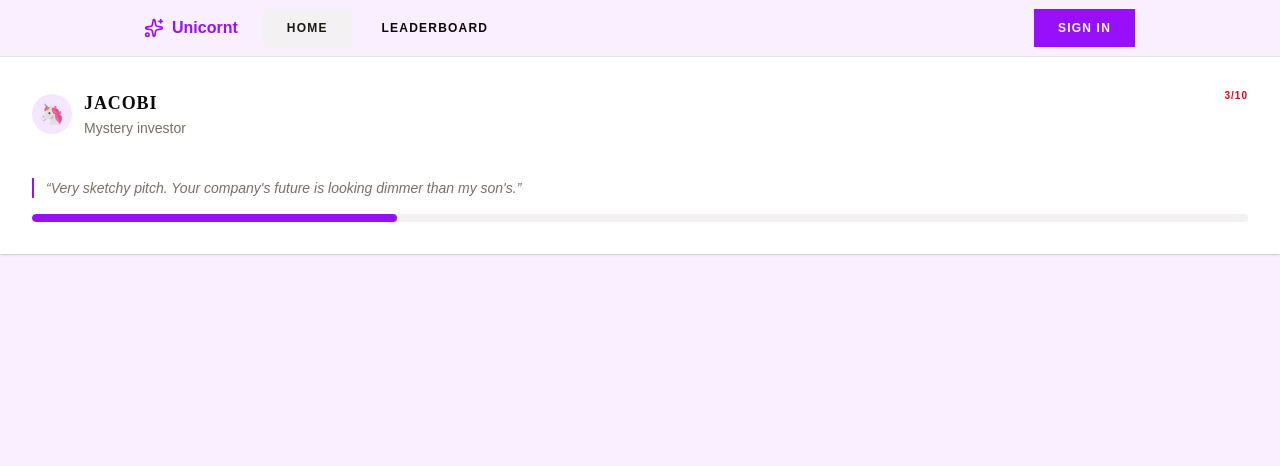
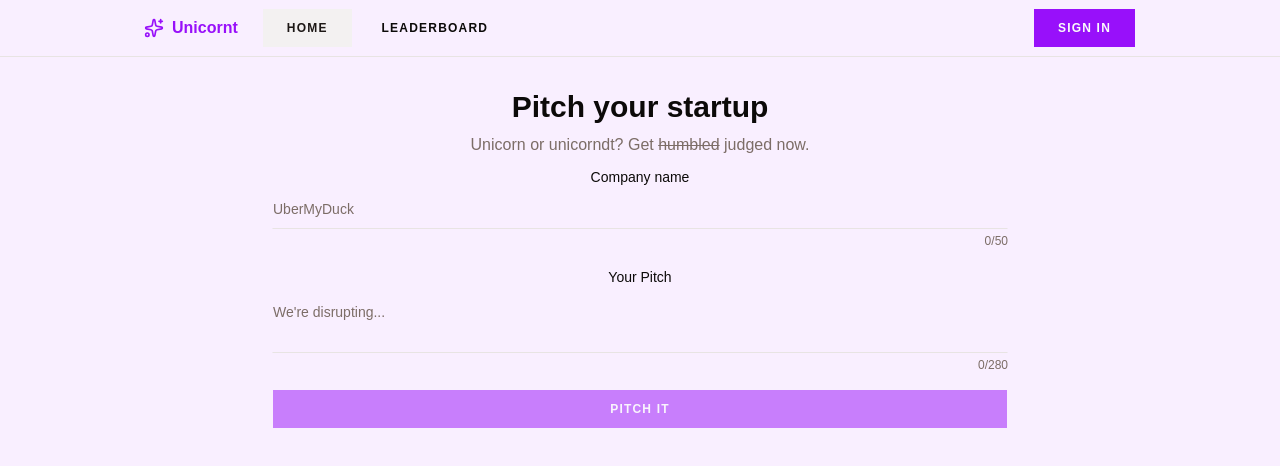
Before and after one commit to codexistent/unicornt, a React (Vite) app in the folder web/: page / in a window 1280 px wide. Shown: the top 466 px of the page. Built offline with nearby package versions, Linux system fonts and the light colour scheme.

Commit message:
pitch frontend

```diff
--- a/web/src/App.tsx
+++ b/web/src/App.tsx
@@ -1,9 +1,9 @@
 import { useState } from "react";
 import type { PageState, Pitch, User } from "./types";
-import { HomePage } from "./pages/HomePage";
 import { LeaderboardPage } from "./pages/LeaderboardPage";
 import { NavBar } from "./widgets/NavBar";
 import { user1 } from "./mocks/mockData";
+import HomePage from "./pages/HomePage";
 
 function App() {
   const [page, setPage] = useState<PageState>("home");
@@ -46,7 +46,7 @@ function App() {
         onSignOut={onSignOut}
       />
       {/* TODO: replace with routing isnstead of state switching */}
-      {page === "home" && <HomePage />}
+      {page === "home" && <HomePage isLoggedIn={loggedIn} />}
       {page === "lboard" && <LeaderboardPage />}
     </>
   );
--- /dev/null
+++ b/web/src/components/ui/textarea.tsx
@@ -0,0 +1,17 @@
+import * as React from "react"
+import { cn } from "cn"
+
+function Textarea({ className, ...props }: React.ComponentProps<"textarea">) {
+  return (
+    <textarea
+      data-slot="textarea"
+      className={cn(
+        "flex field-sizing-content min-h-16 w-full resize-none rounded-none border border-transparent border-b-input bg-transparent px-0 py-3 text-base transition-[color,border-color] outline-none placeholder:text-muted-foreground focus-visible:border-b-ring disabled:cursor-not-allowed disabled:opacity-50 aria-invalid:border-b-destructive md:text-sm dark:aria-invalid:border-b-destructive/50",
+        className
+      )}
+      {...props}
+    />
+  )
+}
+
+export { Textarea }
--- /dev/null
+++ b/web/src/globals.ts
@@ -0,0 +1,2 @@
+export const MAX_NAME = 50;
+export const MAX_TEXT = 280;
--- a/web/src/pages/HomePage.tsx
+++ b/web/src/pages/HomePage.tsx
@@ -1,10 +1,126 @@
-import { judgeResult1 } from "../mocks/mockData";
-import { JudgeCard } from "../widgets/JudgeCard";
+import { MAX_NAME, MAX_TEXT } from "@/globals";
+import { judgePitch } from "@/api";
+import type { Pitch, PitchFormState } from "@/types";
+import { useState, type SubmitEvent } from "react";
+import { Input } from "@/components/ui/input";
+import { Textarea } from "@/components/ui/textarea";
+import { Button } from "@/components/ui/button";
+import { JudgeCard } from "@/widgets/JudgeCard";
 
-export function HomePage() {
+type HomePageProps = {
+  isLoggedIn: boolean;
+};
+
+export default function HomePage({ isLoggedIn }: HomePageProps) {
+  const [state, setState] = useState<PitchFormState>({ status: "idle" });
+  const [companyName, setCompanyName] = useState("");
+  const [text, setText] = useState("");
+
+  const isLoading = state.status === "loading";
+  const canSubmit = companyName.trim() != "" && text.trim() != "" && !isLoading;
+
+  async function handleSubmit(e: SubmitEvent<HTMLFormElement>) {
+    e.preventDefault(); // prevent full page reload
+    if (canSubmit) return;
+
+    setState({ status: "loading" });
+    try {
+      const pitch: Pitch = {
+        companyName: companyName.trim(),
+        text: text.trim(),
+      };
+      const result = await judgePitch(pitch);
+      setState({ status: "success", result });
+    } catch (error) {
+      const message =
+        error instanceof Error ? error.message : "Something went wrong.";
+      setState({ status: "error", message });
+    }
+  }
+
   return (
-    <>
-      <JudgeCard result={judgeResult1} />
-    </>
+    <main className="mx-auto max-w-3xl space-y-8 px-4 py-8">
+      <section className="space-y-2 text-center">
+        <h1 className="text-3xl font-bold">Pitch your startup</h1>
+        <p className="text-muted-foreground">
+          Unicorn or unicorndt? Get <s>humbled</s> judged now.
+        </p>
+
+        <form onSubmit={handleSubmit} className="space-y-4">
+          <div className="space-y-1">
+            <label htmlFor="companyName" className="text-sm font-medium">
+              Company name
+            </label>
+            <Input
+              id="companyName"
+              value={companyName}
+              onChange={(e) => setCompanyName(e.target.value)}
+              maxLength={MAX_NAME}
+              placeholder="UberMyDuck"
+              disabled={state.status == "loading"}
+            />
+            <p className="text-right text-xs text-muted-foreground">
+              {companyName.length}/{MAX_NAME}
+            </p>
+          </div>
+
+          <div className="space-y-1">
+            <label htmlFor="pitchText" className="text-sm font-medium">
+              Your Pitch
+            </label>
+            <Textarea
+              id="pitchText"
+              value={text}
+              onChange={(e) => setText(e.target.value)}
+              maxLength={MAX_TEXT}
+              rows={4}
+              placeholder="We're disrupting..."
+              disabled={state.status == "loading"}
+            />
+            <p className="text-right text-xs text-muted-foreground">
+              {text.length}/{MAX_TEXT}
+            </p>
+          </div>
+
+          <Button type="submit" disabled={!canSubmit} className="w-full">
+            {isLoading ? "The judges are deliberating... " : "Pitch it"}
+          </Button>
+        </form>
+      </section>
+
+      {state.status === "success" && (
+        <section className="space-y-6">
+          <div className="grid grid-cols-1 gap-4 md:grid-cols-3">
+            {state.result.judgeResults.map((judge) => (
+              <JudgeCard key={judge.judgeName} result={judge}></JudgeCard>
+            ))}
+          </div>
+
+          <div className="space-y-1 text-center">
+            <p className="text-5xl font-bold">
+              {state.result.totalScore}
+              <span className="text-2xl text-muted-foreground">/30</span>
+            </p>
+            <p className="text-2xl font-semibold">
+              {state.result.verdict === "unicorn"
+                ? "🦄 Unicorn"
+                : "🐴 Unicorndt"}
+            </p>
+          </div>
+
+          {isLoggedIn ? (
+            state.result.pitchId && (
+              <p className="text-center text-sm">
+                Saved! Share link: /r/{state.result.pitchId}
+              </p>
+            )
+          ) : (
+            <p className="text-center text-sm text-muted-foreground">
+              Sign in to claim your spot on the leaderboard.
+            </p>
+          )}
+        </section>
+      )}
+    </main>
   );
 }
--- a/web/src/types.ts
+++ b/web/src/types.ts
@@ -3,6 +3,11 @@
  */
 
 export type PageState = "home" | "pitch" | "result" | "lboard";
+export type PitchFormState =
+  | { status: "idle" }
+  | { status: "loading" }
+  | { status: "error"; message: string }
+  | { status: "success"; result: FullResults };
 
 export type User = {
   name: string;
```
